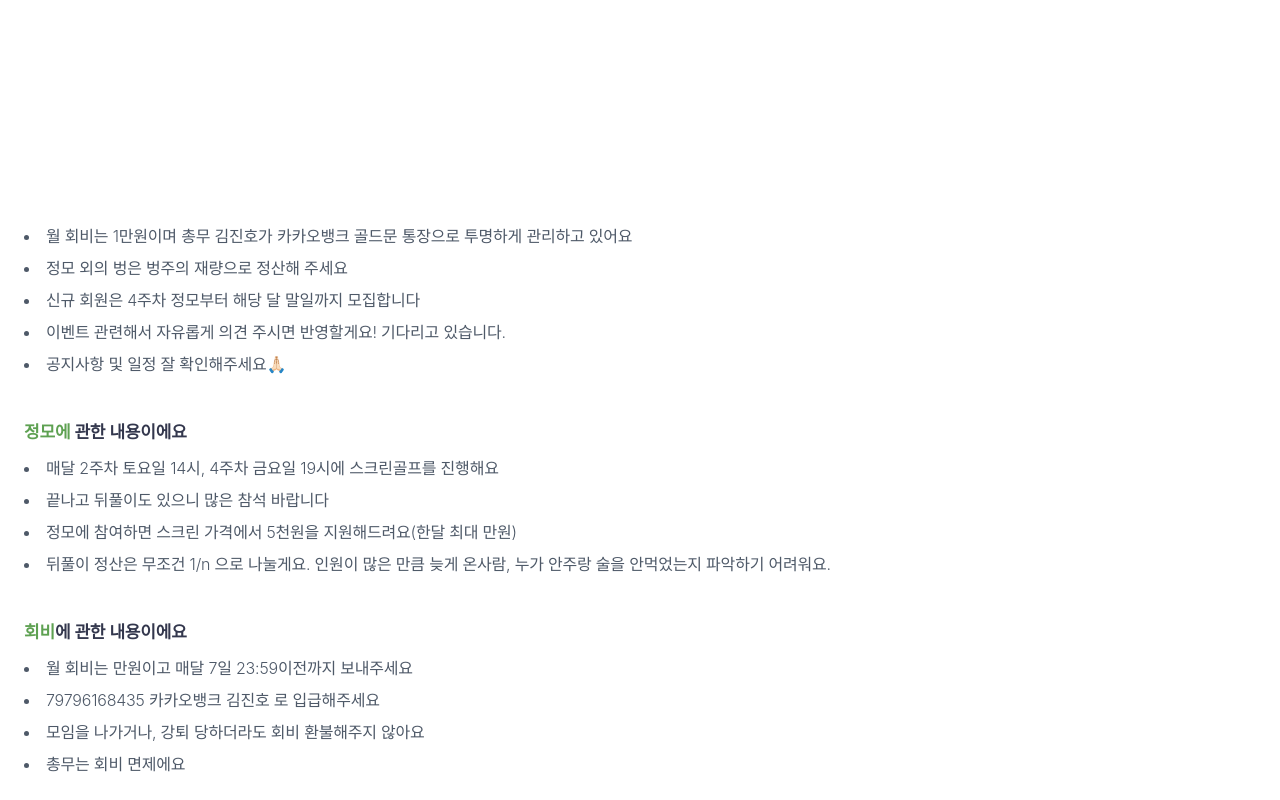
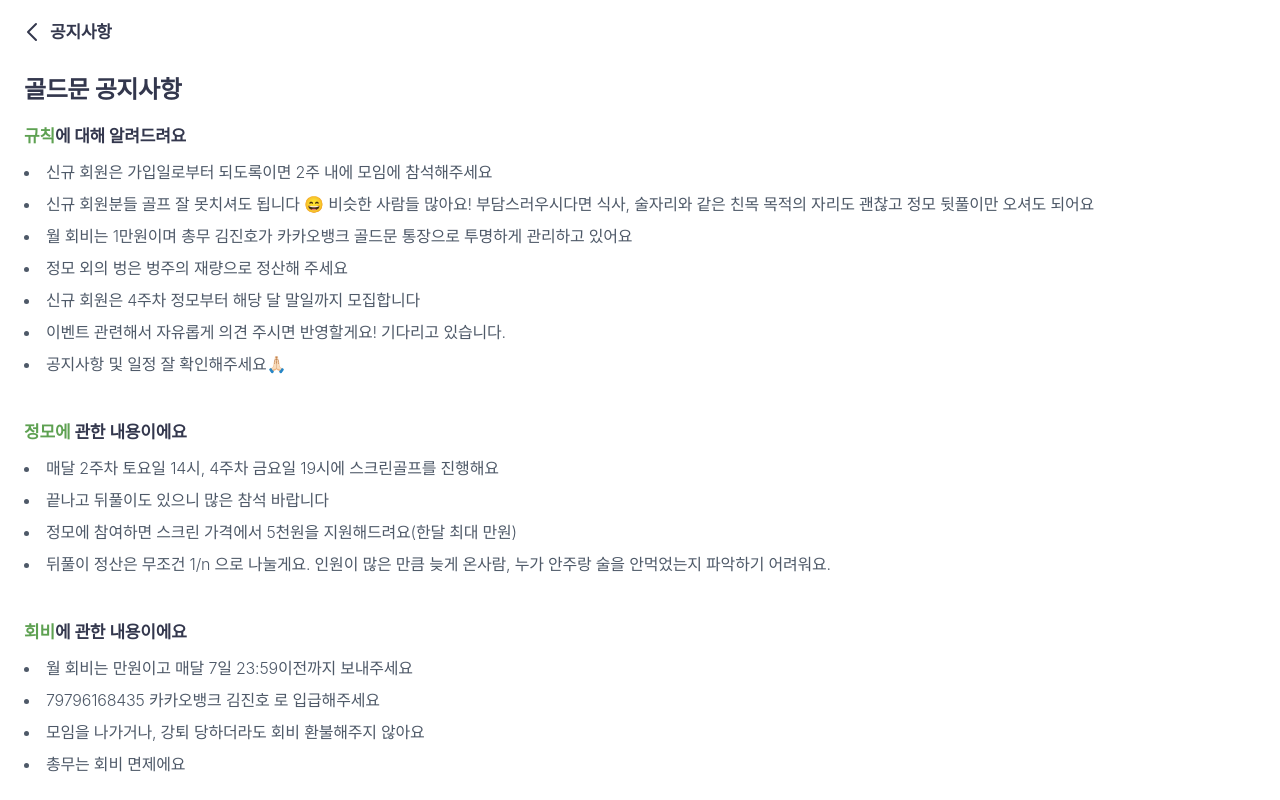
Before and after one commit to jinokiim/goldmoon, a Next.js app: page /main/notice in a window 1280 px wide. Shown: the top 800 px of the page. Built offline with nearby package versions, Linux system fonts and the light colour scheme; some icons are missing.

Commit message:
set header

```diff
--- a/src/components/Header.tsx
+++ b/src/components/Header.tsx
@@ -21,7 +21,7 @@ import PlusIcon from '../assets/icons/plus';
 import FAQButton from '../assets/icons/fn_qa_btn';
 import RefreshIcon from '../assets/icons/refresh_icon_dashboard';
 import MoreIconHeader from '../assets/icons/more_icon_header';
-import GoldmoonLogo from '../assets/icons/\bgoldmoon_logo';
+import GoldmoonLogo from '../assets/icons/goldmoon_logo';
 import { useRouter } from 'next/router';
 
 // ----------------------------------------------------------------------
--- a/src/pages/main/members/index.tsx
+++ b/src/pages/main/members/index.tsx
@@ -64,7 +64,7 @@ const IndexPage = function () {
       <Layout
         header={
           <>
-            <AppHeader onPrev={() => router.push('/main')} />
+            <AppHeader onPrev={() => router.push('/main')} onPrevText={'골드문 멤버'} />
           </>
         }
         content={
--- a/src/pages/main/notice/index.tsx
+++ b/src/pages/main/notice/index.tsx
@@ -9,10 +9,10 @@ import { useEffect, useState } from 'react';
 
 import _ from 'lodash';
 
-import GoldmoonLogo from '@/src/assets/icons/\bgoldmoon_logo';
 import { COLORS } from '@/src/theme/palette';
 import { useRouter } from 'next/router';
 import { StyledButton } from '@/src/components/common/Styled';
+import AppHeader from '@/src/components/Header';
 
 // ----------------------------------------------------------------------
 
@@ -29,15 +29,7 @@ const IndexPage = function () {
       <Layout
         header={
           <>
-            <Box sx={{ textAlign: 'center', mt: 2.5 }}>
-              <GoldmoonLogo
-                width={201}
-                height={20}
-                onClick={() => {
-                  router.push('/main');
-                }}
-              />
-            </Box>
+            <AppHeader onPrev={() => router.push('/main')} onPrevText={'공지사항'} />
           </>
         }
         content={
```
